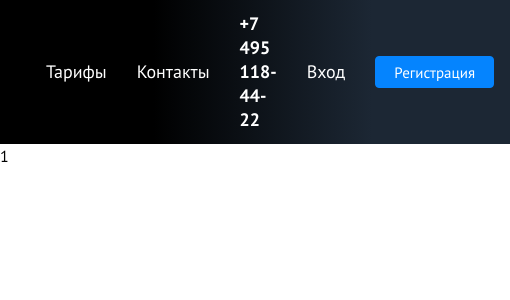
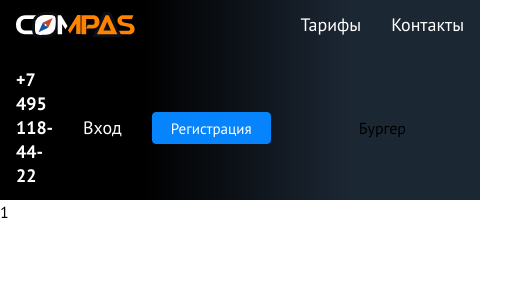
Before and after one commit to dartweider2000/compas-app, a Nuxt app: page / in a window 390 px wide. Shown: the top 300 px of the page, 510 px wide, since content can reach past the window. Built offline with nearby package versions, Linux system fonts and the light colour scheme.

Commit message:
WIP change style and add media queryes to new header structure

```diff
--- a/components/TheHeader.vue
+++ b/components/TheHeader.vue
@@ -54,12 +54,29 @@
     // .header__container
     &__container {
       @apply grid items-center gap-[30px] grid-cols-[auto,1fr,auto];
+
+      @media (max-width: 768px) {
+        @apply grid-cols-[1fr,auto];
+      }
+    }
+    &__slide-menu {
+      @apply fixed top-0 left-0 h-full translate-x-[-100%];
+
+      @media (min-width: 769px) {
+        @apply hidden;
+      }
+
+      &_open {
+        @apply translate-x-[0];
+      }
     }
     // .header__menu
     &__menu {
     }
     &__burger {
-      @apply hidden;
+      @media (min-width: 769px) {
+        @apply hidden;
+      }
     }
     // .header__logo
     &__logo {
```
